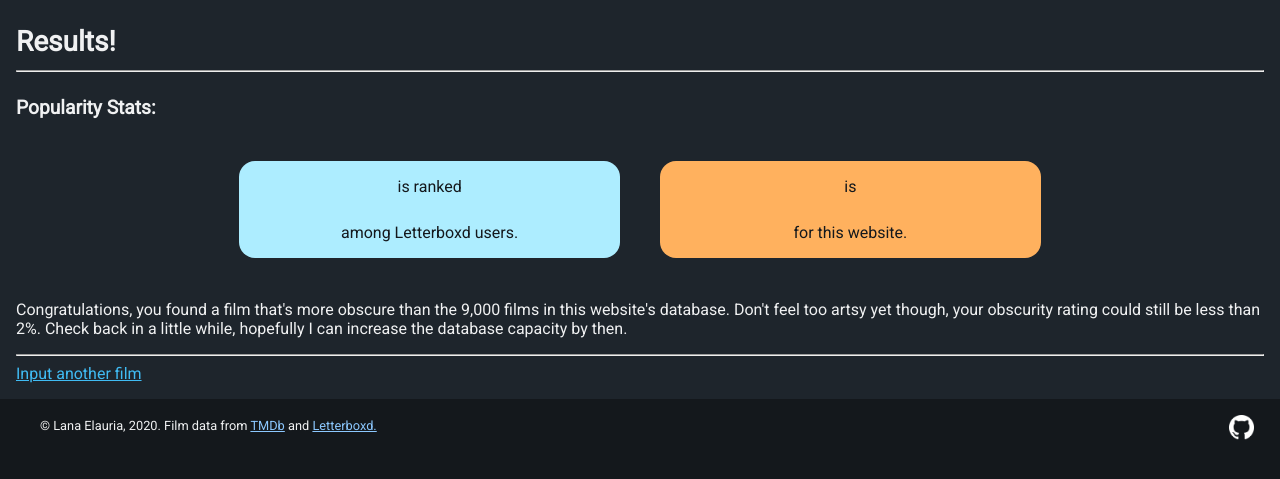
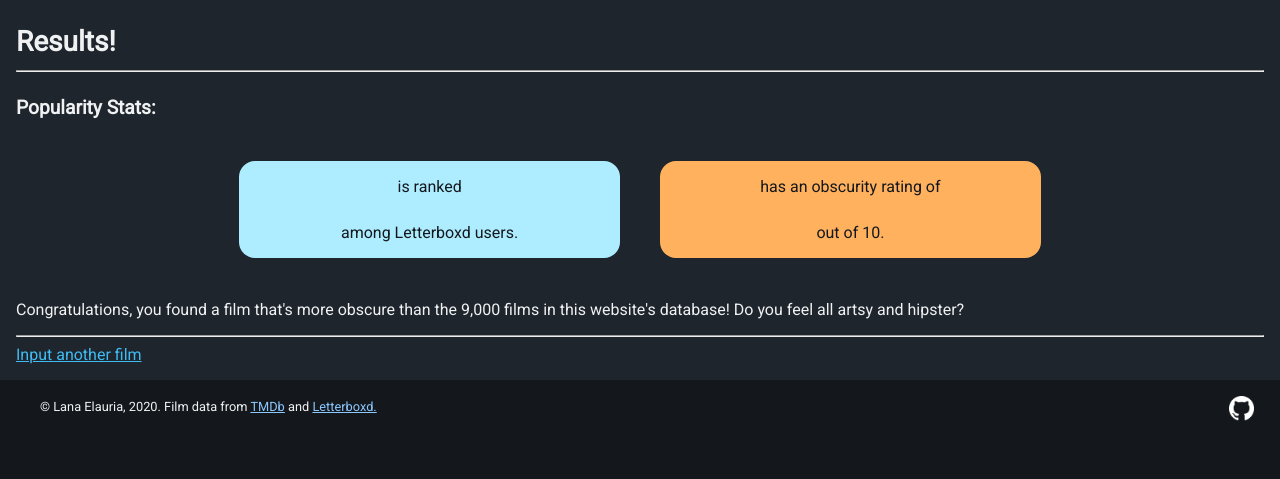
Before and after one commit to nelauria/picture_preference, a Flask app: template picture_preference/templates/results.html in a window 1280 px wide. Shown: the part 69-548 px from the top of the page. Run offline with Flask 2, Linux system fonts and the light colour scheme; the template is opened without the code that fills it, so the values that code supplies are empty; parts of the project's set-up code (start-up, migrations or seed data) failed here and were passed over.

Commit message:
update obscurity rating

```diff
--- a/picture_preference/templates/results.html
+++ b/picture_preference/templates/results.html
@@ -13,23 +13,16 @@
         among Letterboxd users.
     </div>
     <div class="obscurity">
-        {% if g.film %}
-        <i>{{ g.title[:-7] }}</i> {{g.title[-6:] }} is more obscure than
+        <i>{{ g.title[:-7] }}</i> {{g.title[-6:] }} has an obscurity rating of
         <h1>{{ g.obscurity }}</h1>
-        of 541,958 films on Letterboxd.
-        {% else %}
-        <i>{{ g.title }}</i> is
-        <h1>{{ g.obscurity }}</h1>
-        for this website.
-        {% endif %}
+        out of 10.
     </div>
 </div>
 
 <div class="easter-egg">{% include "easter_eggs.html" %}</div>
 {% if (not g.film) and (g.title != "Cool as Ice (1991)") %}
 <p class="congrats">Congratulations, you found a film that's more obscure than the 9,000 films in this website's
-    database. Don't feel too artsy yet though, your obscurity rating could still be less than 2%. Check back in a little
-    while, hopefully I can increase the database capacity by then.</p>
+    database! Do you feel all artsy and hipster?</p>
 {% endif %}
 <hr>
 <a href="{{ url_for('home') }}">Input another film</a>
```
Also changed, not shown: picture_preference/output.py (+5 -3 lines).
